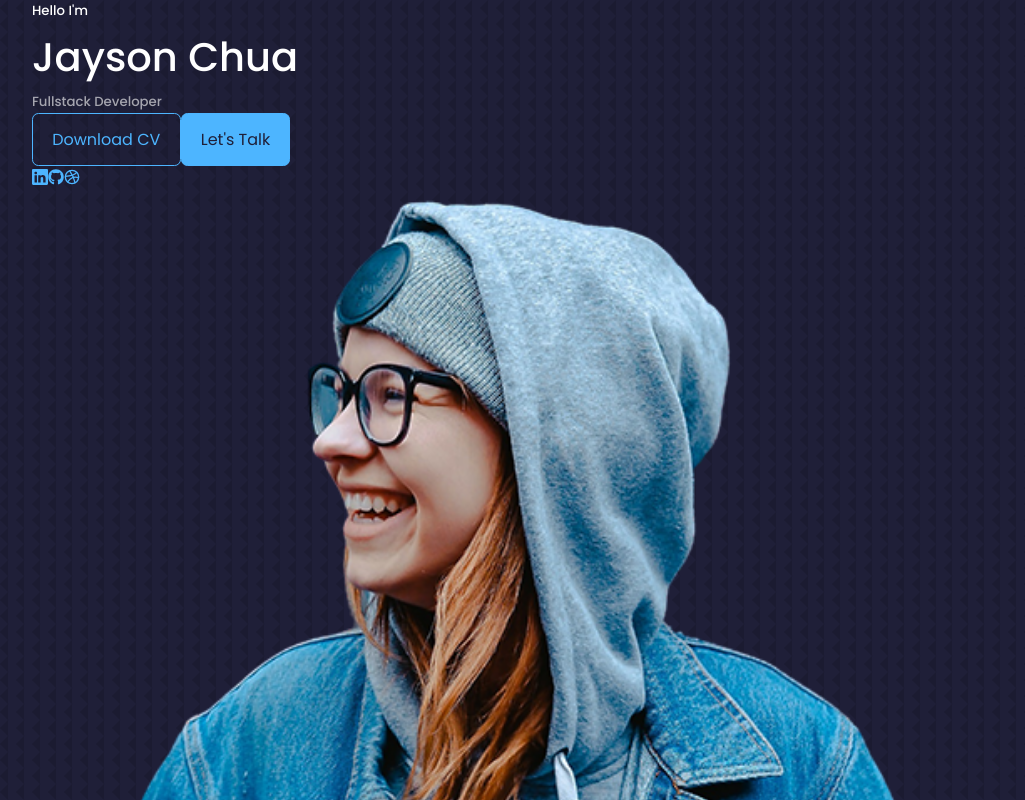
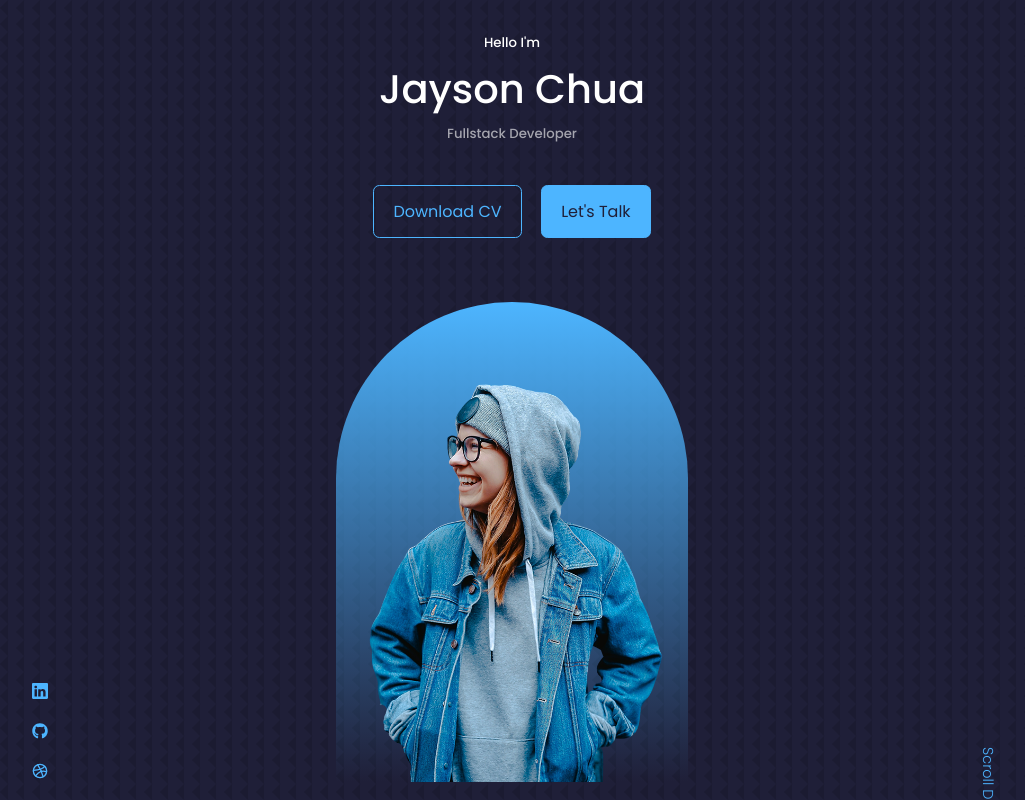
Before and after one commit to jasonkartz7/Wedding-App, a React (Create React App) app: page / in a window 1280 px wide. Shown: the top 800 px of the page, without its empty margins (128-1153 px from the left). Built offline with nearby package versions, Linux system fonts and the light colour scheme.

Commit message:
header css

```diff
--- a/src/components/header/HeaderSocials.jsx
+++ b/src/components/header/HeaderSocials.jsx
@@ -6,7 +6,7 @@ import {FiDribbble} from 'react-icons/fi'
 
 const HeaderSocials = () => {
   return (
-    <div className='header_social'>
+    <div className='header_socials'>
         <a href="https://linkedin.com" target="_blank"><BsLinkedin /></a>
         <a href="https://github.com" target="_blank"><FaGithub /></a>
         <a href="https://dribble.com" target="_blank"><FiDribbble /></a>
--- a/src/components/header/header.css
+++ b/src/components/header/header.css
@@ -0,0 +1,84 @@
+header {
+    height: 110vh;
+    padding-top: 2rem;
+    overflow: hidden;
+}
+
+.header_container {
+    text-align: center;
+    height: 100%;
+    position: relative;
+}
+
+/* ========== CTA ========== */
+
+.cta {
+    margin-top: 2.5rem;
+    display: flex;
+    gap: 1.2rem;
+    justify-content: center;
+}
+
+/* ========== HEADER SOCIALS ========== */
+
+.header_socials {
+    display: flex;
+    flex-direction: column;
+    align-items: center;
+    gap: 0.8rem;
+    position: absolute;
+    left: 0;
+    bottom: 3rem;
+}
+
+.header_socials::after {
+    content: "";
+    width: 1px;
+    height: 2rem;
+    background: var(--color-primary);
+}
+
+/* ========== ME ========== */
+
+.me {
+    background: linear-gradient(var(--color-primary), transparent);
+    width: 22rem;
+    height: 30rem;
+    position: absolute;
+    left: calc(50% - 11rem);
+    margin-top: 4rem;
+    border-radius: 14rem 14rem 0 0;
+    overflow: hidden;
+    padding: 5rem 1.5rem 1.5rem 1.5rem;
+}
+
+/* ========== SCROLL DOWN ========== */
+
+.scroll_down {
+    position: absolute;
+    right: -2.3rem;
+    bottom: 5rem;
+    transform: rotate(90deg);
+    font-weight: 300;
+    font-size: 0.9rem;
+}
+
+/* ========== MEDIA QUERIES (MEDIUM DEVICES) ========== */
+
+@media screen and (max-width: 1024px) {
+    .header {
+        height: 68vh;
+    }
+}
+
+/* ========== MEDIA QUERIES (SMALL DEVICES) ========== */
+
+@media screen and (max-width: 600px) {
+    .header {
+        height: 100vh;
+    }
+
+    .header_socials, .scroll_down {
+        display: none;
+    }
+}
```
